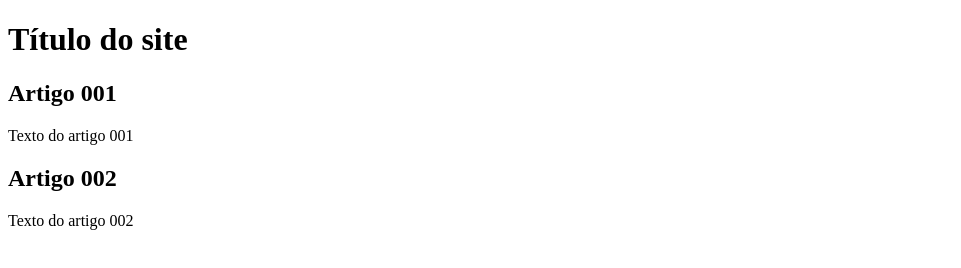
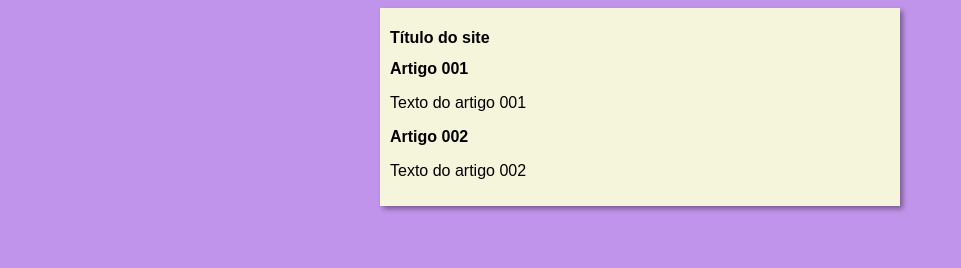
Before and after one commit to lucianagferreira/Projeto-site, a plain HTML site: page index.html in a window 1280 px wide. Shown: the whole page, without its empty margins (0-961 px from the left). Drawn offline with Linux system fonts and the light colour scheme.

Commit message:
iniciei o desing

```diff
--- /dev/null
+++ b/estilos/style.css
@@ -0,0 +1,17 @@
+* {
+    font-family: Arial, Helvetica, sans-serif;
+    font-size: 16px;
+
+}
+
+body {
+    background-color: rgb(193, 148, 236);
+}
+
+main {
+    background-color: beige;
+    width: 500px;
+    margin: auto;
+    padding: 10px;
+    box-shadow: 3px 3px 5px rgba(0, 0, 0, 0.375);
+}
--- a/index.html
+++ b/index.html
@@ -4,6 +4,7 @@
     <meta charset="UTF-8">
     <meta name="viewport" content="width=device-width, initial-scale=1.0">
     <title>Título do site</title>
+    <link rel="stylesheet" href="estilos/style.css">
 </head>
 <body>
     <main>
```
